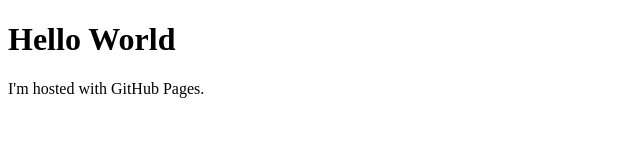
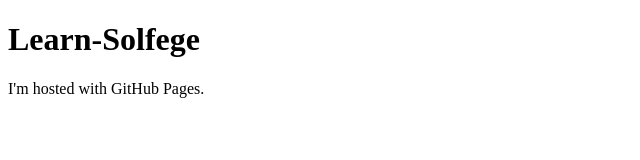
Before and after one commit to SoImKiyo1/SoImKiyo1.github.io, a plain HTML site: page index.html in a window 1280 px wide. Shown: the whole page, without its empty margins (0-640 px from the left). Drawn offline with Linux system fonts and the light colour scheme.

Commit message:
Update index.html

```diff
--- a/index.html
+++ b/index.html
@@ -9,7 +9,7 @@
 
 <body>
 
-<h1>Hello World</h1>
+<h1>Learn-Solfege</h1>
 <p>I'm hosted with GitHub Pages.</p>
 
 </body>
```
